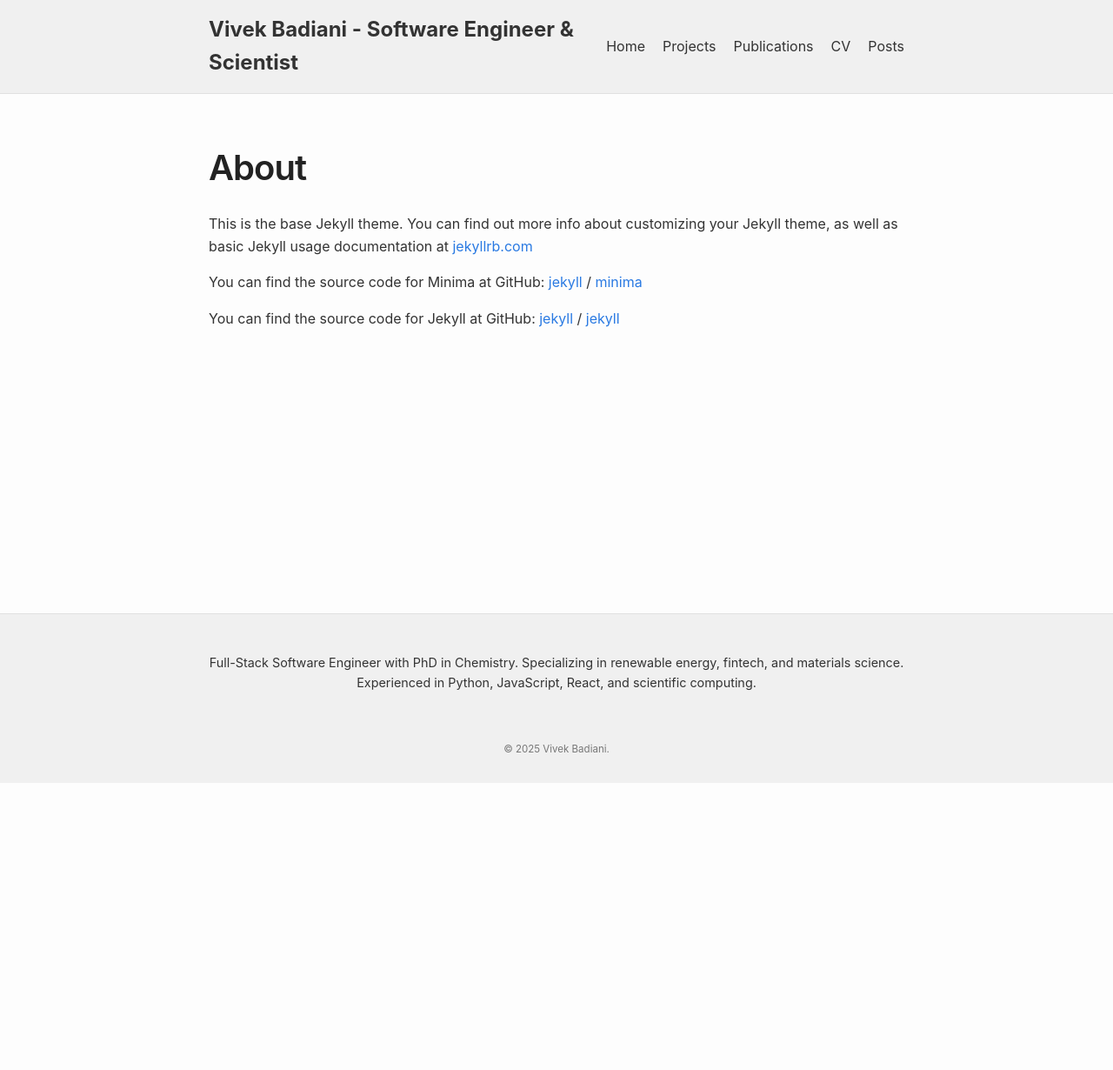
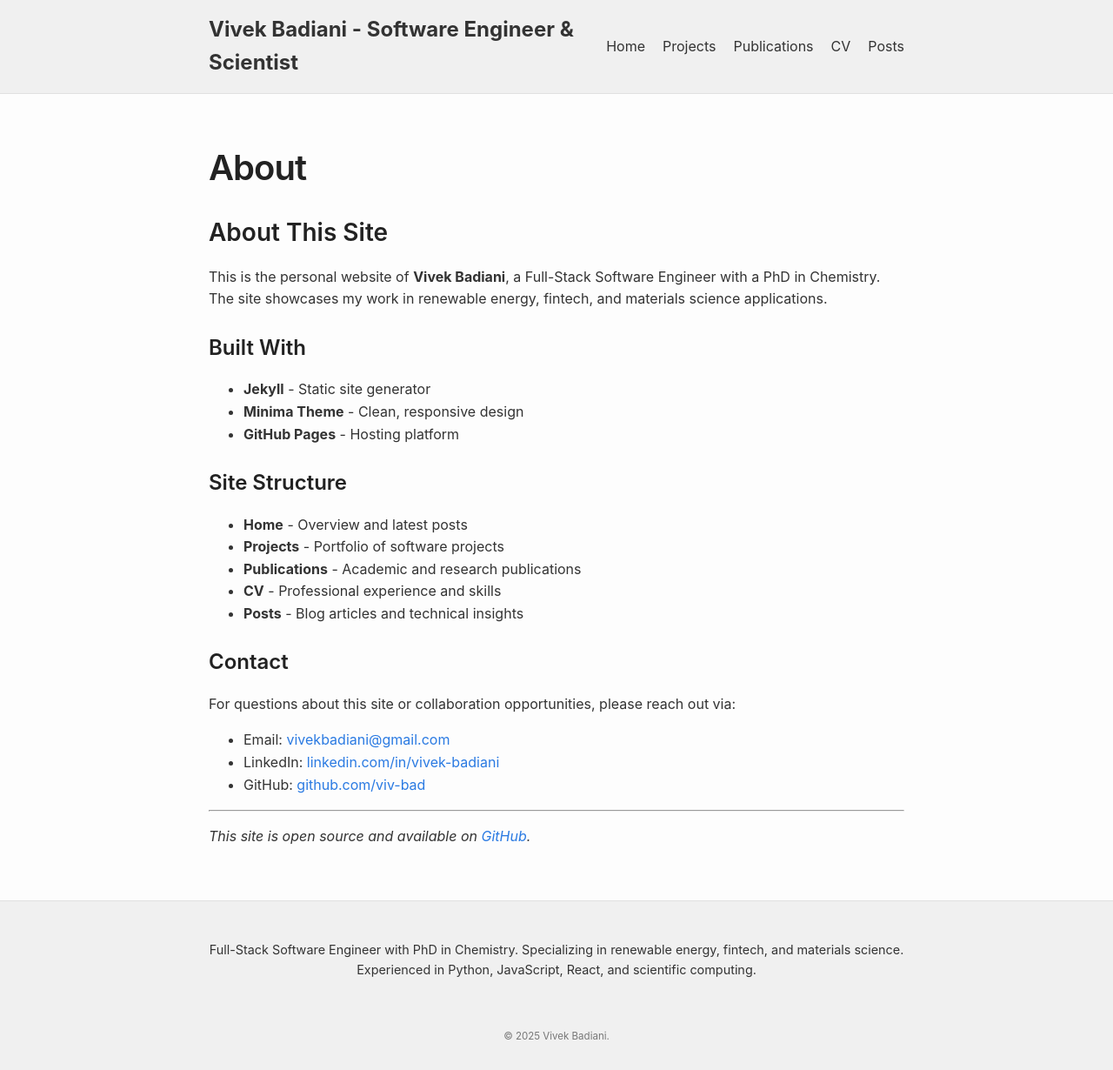
Before and after one commit to viv-bad/viv-bad.github.io, a Jekyll site: the page built from about.markdown, in a window 1280 px wide. Shown: the whole page at 87% size. Built offline with Jekyll 4.4.1, drawn with Linux system fonts in a browser that asks for light colours; before the commit the page ends 900 px from its top, so only the background shows below that.

```diff
--- a/Gemfile
+++ b/Gemfile
@@ -16,6 +16,7 @@ gem "minima", "~> 2.5"
 # If you have any plugins, put them here!
 group :jekyll_plugins do
   gem "jekyll-feed", "~> 0.12"
+  gem "jekyll-seo-tag", "~> 2.8"
 end
 
 # Windows and JRuby does not include zoneinfo files, so bundle the tzinfo-data gem
--- a/_layouts/home.html
+++ b/_layouts/home.html
@@ -20,7 +20,7 @@ layout: default
             <a href="mailto:{{ site.email }}">Email Me</a> |
             {% if site.github_username %}<a href="https://github.com/{{ site.github_username }}" target="_blank">GitHub</a> | {% endif %}
             {% if site.linkedin_username %}<a href="https://www.linkedin.com/in/{{ site.linkedin_username }}" target="_blank">LinkedIn</a> |{% endif %}
-            {% if site.google_scholar_id %}<a href="https://scholar.google.com/citations?user={{google_scholar_id}}=en" target="_blank">Google Scholar</a>{% endif %}
+            {% if site.google_scholar_id %}<a href="https://scholar.google.com/citations?user={{ site.google_scholar_id }}&hl=en" target="_blank">Google Scholar</a>{% endif %}
         </p>
     </div>
   </div>
--- a/_posts/2025-05-26-why-energy-simulations-get-it-wrong.markdown
+++ b/_posts/2025-05-26-why-energy-simulations-get-it-wrong.markdown
@@ -1,7 +1,7 @@
 ---
 layout: post
 title: "Why Most Energy Simulations Get It Wrong (And How We Fixed It)"
-date: 2025-05-26 10:00:00 +0000
+date: 2024-12-26 10:00:00 +0000
 categories: energy software simulation
 excerpt: "Building real-world energy systems taught me why academic models often fail in production—and how combining physics intuition with modern software practices creates better solutions."
 ---
--- a/about.markdown
+++ b/about.markdown
@@ -4,15 +4,31 @@ title: About
 permalink: /about/
 ---
 
-This is the base Jekyll theme. You can find out more info about customizing your Jekyll theme, as well as basic Jekyll usage documentation at [jekyllrb.com](https://jekyllrb.com/)
+## About This Site
 
-You can find the source code for Minima at GitHub:
-[jekyll][jekyll-organization] /
-[minima](https://github.com/jekyll/minima)
+This is the personal website of **Vivek Badiani**, a Full-Stack Software Engineer with a PhD in Chemistry. The site showcases my work in renewable energy, fintech, and materials science applications.
 
-You can find the source code for Jekyll at GitHub:
-[jekyll][jekyll-organization] /
-[jekyll](https://github.com/jekyll/jekyll)
+### Built With
 
+- **Jekyll** - Static site generator
+- **Minima Theme** - Clean, responsive design
+- **GitHub Pages** - Hosting platform
 
-[jekyll-organization]: https://github.com/jekyll
+### Site Structure
+
+- **Home** - Overview and latest posts
+- **Projects** - Portfolio of software projects
+- **Publications** - Academic and research publications
+- **CV** - Professional experience and skills
+- **Posts** - Blog articles and technical insights
+
+### Contact
+
+For questions about this site or collaboration opportunities, please reach out via:
+- Email: [vivekbadiani@gmail.com](mailto:vivekbadiani@gmail.com)
+- LinkedIn: [linkedin.com/in/vivek-badiani](https://linkedin.com/in/vivek-badiani)
+- GitHub: [github.com/viv-bad](https://github.com/viv-bad)
+
+---
+
+*This site is open source and available on [GitHub](https://github.com/viv-bad/viv-bad.github.io).*
--- a/assets/css/style.scss
+++ b/assets/css/style.scss
@@ -3,6 +3,7 @@
 ---
 
 @charset "utf-8";
+@use "sass:color";
 
 // Import partials from `sass_dir` (defaults to `_sass`)
 // For example, if you have a _sass/base.scss:
@@ -67,15 +68,15 @@ h6 {
 
 h1 {
   @include relative-font-size(2);
-  margin-bottom: $spacing-unit / 2;
+  margin-bottom: calc($spacing-unit / 2);
 }
 h2 {
   @include relative-font-size(1.75);
-  margin-bottom: $spacing-unit / 3;
+  margin-bottom: calc($spacing-unit / 3);
 }
 h3 {
   @include relative-font-size(1.5);
-  margin-bottom: $spacing-unit / 4;
+  margin-bottom: calc($spacing-unit / 4);
 }
 
 a {
@@ -83,7 +84,7 @@ a {
   text-decoration: none;
   &:hover {
     text-decoration: underline;
-    color: darken($brand-color, 15%);
+    color: color.adjust($brand-color, $lightness: -15%);
   }
 }
 
@@ -91,7 +92,7 @@ a {
 .site-header {
   background-color: #f0f0f0;
   border-bottom: 1px solid #e0e0e0;
-  padding: ($spacing-unit / 2) 0;
+  padding: calc($spacing-unit / 2) 0;
 
   .wrapper {
     display: flex;
@@ -199,7 +200,7 @@ a {
     }
   }
   .copyright {
-    margin-top: $spacing-unit / 2;
+    margin-top: calc($spacing-unit / 2);
     font-size: 0.8em;
     color: #777;
   }
@@ -231,7 +232,7 @@ a {
       text-align: center;
       .profile-pic {
         margin-right: 0;
-        margin-bottom: $spacing-unit / 2;
+        margin-bottom: calc($spacing-unit / 2);
       }
     }
   }
@@ -259,7 +260,7 @@ a {
       max-width: 100%;
       height: auto;
       border-radius: 5px;
-      margin-bottom: $spacing-unit / 2;
+      margin-bottom: calc($spacing-unit / 2);
       box-shadow: 0 2px 5px rgba(0, 0, 0, 0.1);
     }
     h2 {
@@ -275,7 +276,7 @@ a {
       margin-right: 10px;
       margin-top: 5px;
       &:hover {
-        background-color: darken($brand-color, 10%);
+        background-color: color.adjust($brand-color, $lightness: -10%);
         color: white;
         text-decoration: none;
       }
@@ -380,7 +381,7 @@ a {
   cursor: pointer;
 
   &:hover {
-    background-color: darken($brand-color, 10%);
+    background-color: color.adjust($brand-color, $lightness: -10%);
     text-decoration: none;
   }
 }
```
Also changed, not shown: _layouts/publications.html (+11 -9 lines), Gemfile.lock.
